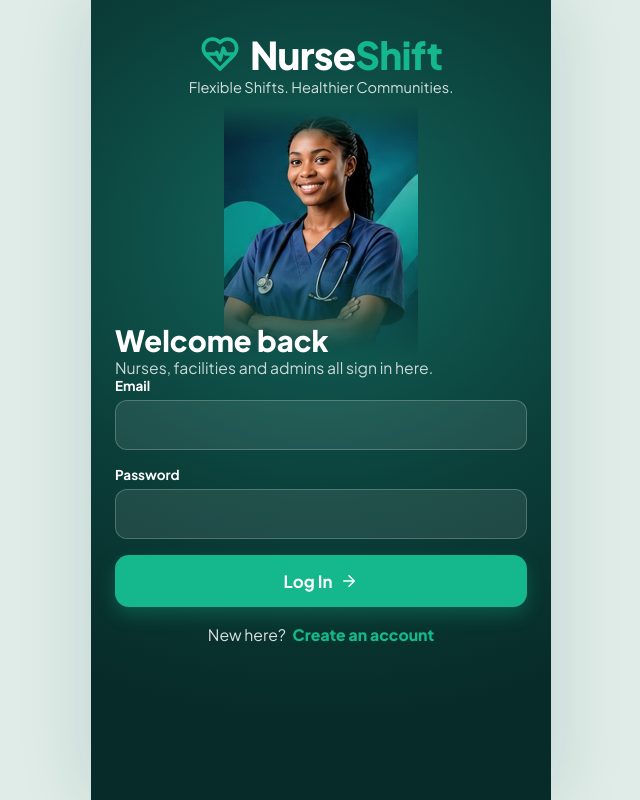
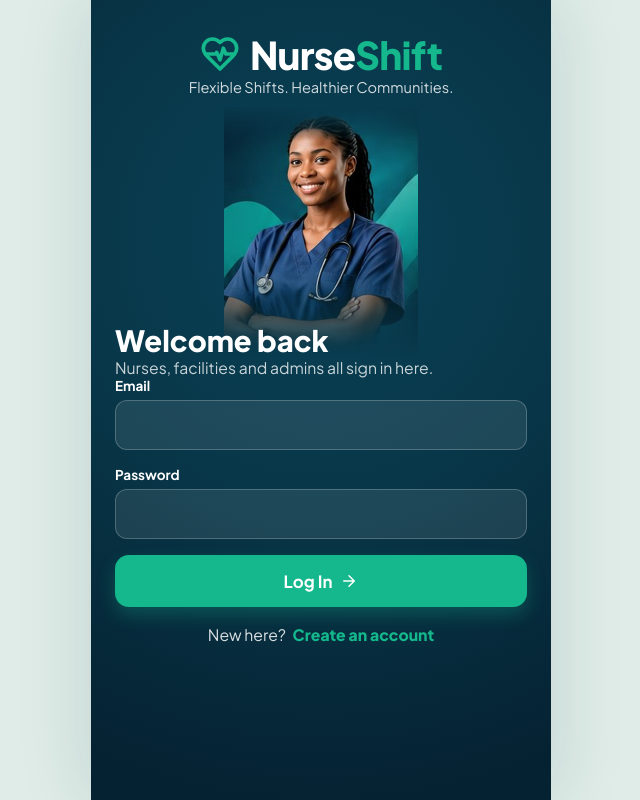
Before and after one commit to awarinelite-cpu/NurseShift, a React (Vite) app: page /login in a window 1280 px wide. Shown: the whole page, without its empty margins (319-959 px from the left). Built offline with nearby package versions, Linux system fonts and the light colour scheme; no server answers.

Commit message:
Match landing and login background to the photo's dark teal

```diff
--- a/src/styles/nurse-ui.css
+++ b/src/styles/nurse-ui.css
@@ -107,7 +107,7 @@
 .ns-thumb { display: inline-flex; align-items: center; justify-content: center; color: rgba(255, 255, 255, 0.92); flex: none; }
 
 /* ---------- Landing ---------- */
-.ns-landing { flex: 1; min-height: 100dvh; display: flex; flex-direction: column; align-items: center; color: #fff; text-align: center; padding: calc(36px + env(safe-area-inset-top)) 26px calc(26px + env(safe-area-inset-bottom)); background: radial-gradient(120% 70% at 50% 38%, #12665c 0%, #0b3f3a 55%, #072b28 100%); }
+.ns-landing { flex: 1; min-height: 100dvh; display: flex; flex-direction: column; align-items: center; color: #fff; text-align: center; padding: calc(36px + env(safe-area-inset-top)) 26px calc(26px + env(safe-area-inset-bottom)); background: radial-gradient(120% 75% at 50% 30%, #0a4156 0%, #083749 45%, #052232 100%); }
 .ns-logo { display: inline-flex; align-items: center; gap: 10px; font-size: 2.125rem; font-weight: 800; letter-spacing: -0.02em; }
 .ns-logo b { color: var(--green); font-weight: 800; }
 .ns-logo-mark { color: var(--green); }
@@ -337,7 +337,7 @@
 .ns-hero-photo.short { flex: none; height: 250px; margin-top: 10px; }
 
 /* ---------- Dark login ---------- */
-.ns-auth.ns-auth-dark { min-height: 100dvh; padding: calc(30px + env(safe-area-inset-top)) 24px calc(30px + env(safe-area-inset-bottom)); align-items: stretch; color: #fff; background: radial-gradient(120% 60% at 50% 30%, #12665c 0%, #0b3f3a 55%, #072b28 100%); }
+.ns-auth.ns-auth-dark { min-height: 100dvh; padding: calc(30px + env(safe-area-inset-top)) 24px calc(30px + env(safe-area-inset-bottom)); align-items: stretch; color: #fff; background: radial-gradient(120% 70% at 50% 30%, #0a4156 0%, #083749 45%, #052232 100%); }
 .ns-auth-top { text-align: center; }
 .ns-auth-form { margin-top: -34px; position: relative; }
 .ns-auth-form h1 { font-size: 1.625rem; font-weight: 800; }
@@ -346,7 +346,7 @@
 .ns-stage .ns-auth-dark .form-row label { color: #fff; }
 .ns-stage .ns-auth-dark .form-row input { background: rgba(255, 255, 255, 0.09); border: 1.5px solid rgba(255, 255, 255, 0.22); color: #fff; }
 .ns-stage .ns-auth-dark .form-row input:focus { background: rgba(255, 255, 255, 0.14); border-color: var(--green); }
-.ns-stage .ns-auth-dark .form-row input:-webkit-autofill { -webkit-text-fill-color: #fff; box-shadow: 0 0 0 40px #0f4a43 inset; }
+.ns-stage .ns-auth-dark .form-row input:-webkit-autofill { -webkit-text-fill-color: #fff; box-shadow: 0 0 0 40px #0a4156 inset; }
 .ns-stage .ns-auth-dark .claim-btn { margin-top: 8px; }
 .ns-stage .ns-auth-dark .form-footer { margin-top: 18px; color: rgba(255, 255, 255, 0.85); font-size: 0.875rem; }
 .ns-stage .ns-auth-dark .form-footer a { color: var(--green); font-weight: 800; margin-left: 4px; }
```
